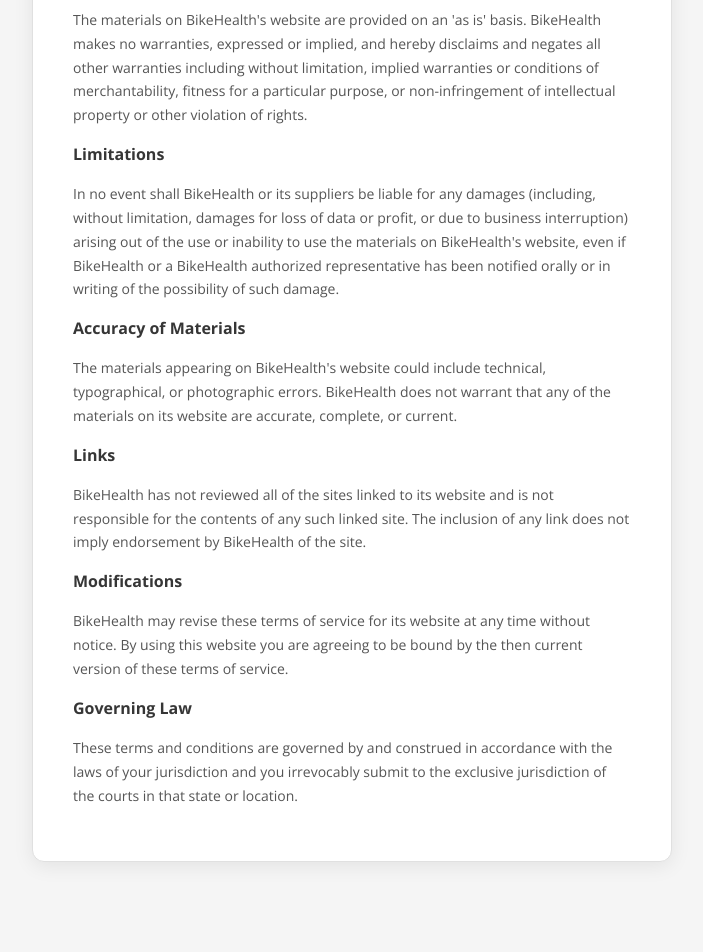
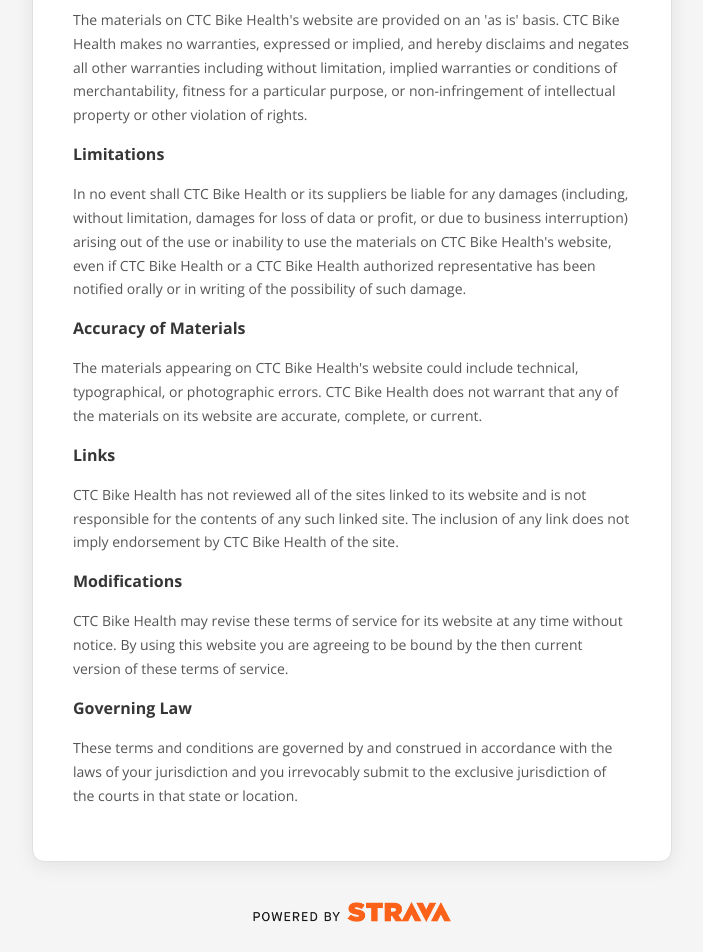
Before and after one commit to Falupi22/trek-strava, a React (Vite) app in the folder apps/web/: page /terms in a window 1280 px wide. Shown: the part 478-1430 px from the top of the page, without its empty margins (288-991 px from the left). Before the commit the page ends 1380 px from the top, so only its background shows below. Built offline with nearby package versions, Linux system fonts and the light colour scheme.

Commit message:
Cosmetic changes

```diff
--- a/apps/web/index.html
+++ b/apps/web/index.html
@@ -3,7 +3,7 @@
   <head>
     <meta charset="UTF-8" />
     <meta name="viewport" content="width=device-width, initial-scale=1.0" />
-    <title>BikeHealth</title>
+    <title>CTC Bike Health</title>
     <link rel="icon" href="/favicon.ico" />
     <link rel="apple-touch-icon" sizes="180x180" href="/favicon.ico" />
     <link rel="icon" sizes="32x32" href="/favicon.ico" />
--- /dev/null
+++ b/apps/web/src/components/StravaAttribution.tsx
@@ -0,0 +1,23 @@
+import { theme } from "../styles";
+
+export default function StravaAttribution() {
+  return (
+    <div
+      style={{
+        display: "flex",
+        justifyContent: "center",
+        alignItems: "center",
+        gap: 8,
+        marginBottom: 30,
+        color: theme.muted,
+        fontSize: 12,
+      }}
+    >
+      <img
+        src="/api_logo_pwrdBy_strava_horiz_orange.png"
+        alt="Powered by Strava"
+        style={{ height: 20, opacity: 0.9 }}
+      />
+    </div>
+  );
+}
--- a/apps/web/src/pages/ConnectPage.tsx
+++ b/apps/web/src/pages/ConnectPage.tsx
@@ -1,5 +1,6 @@
 import { useState } from "react";
 import { useSearchParams, Link } from "react-router-dom";
+import StravaAttribution from "../components/StravaAttribution";
 import { s, theme } from "../styles";
 
 export default function ConnectPage() {
@@ -12,11 +13,12 @@
   };
 
   return (
+    <>
       <div style={s.screen}>
         <div style={s.card}>
           <div style={{ textAlign: "center", marginBottom: 32 }}>
-          <div style={{ fontSize: 56, marginBottom: 12 }}>🚵</div>
-          <h1 style={s.title}>BikeHealth</h1>
+            <img src="/ctc.png" alt="CTC" style={{ height: 120 }} />
+            <h1 style={s.title}>CTC Bike Health</h1>
             <p style={s.subtitle}>Bike Component Health Management</p>
           </div>
 
@@ -116,5 +118,8 @@
           </button>
         </div>
       </div>
+
+      <StravaAttribution />
+    </>
   );
 }
--- a/apps/web/src/pages/DashboardPage.tsx
+++ b/apps/web/src/pages/DashboardPage.tsx
@@ -7,6 +7,7 @@
 import { apiFetch } from "../api/client";
 import DonutChart from "../components/DonutChart";
 import UpdateModal from "../components/UpdateModal";
+import StravaAttribution from "../components/StravaAttribution";
 import { s, theme } from "../styles";
 
 const MOTIVATION = [
@@ -88,6 +89,7 @@
     );
 
   return (
+    <>
       <div style={s.screen}>
         <div style={{ maxWidth: "min(700px, 95vw)", width: "100%" }}>
           <div style={s.dashHeader}>
@@ -98,11 +100,16 @@
                   fontSize: 26,
                   margin: 0,
                   fontWeight: 700,
+                  display: "flex",
+                  alignItems: "center",
+                  gap: 8,
                 }}
               >
-              🚵 BikeHealth
+                CTC Bike Health
               </h1>
-            <p style={{ color: theme.muted, fontSize: 13, margin: "4px 0 0" }}>
+              <p
+                style={{ color: theme.muted, fontSize: 13, margin: "4px 0 0" }}
+              >
                 Component Health Report
               </p>
             </div>
@@ -125,8 +132,8 @@
 
           <div style={s.disclaimer}>
             ⚠️ These results are estimates only. Component failures can occur
-          independently of wear calculations. If in doubt, visit your local shop
-          for a professional inspection.
+            independently of wear calculations. If in doubt, visit your local
+            shop for a professional inspection.
           </div>
 
           {strava && (
@@ -262,12 +269,10 @@
               Terms of Service
             </a>
           </div>
-        <img
-          src="/api_logo_pwrdBy_strava_horiz_orange.png"
-          alt="Powered by Strava"
-          style={{ height: 24, opacity: 0.8 }}
-        />
         </div>
+      </div>
+
+      <StravaAttribution />
 
       {updateModal && (
         <UpdateModal
@@ -279,6 +284,6 @@
           }}
         />
       )}
-    </div>
+    </>
   );
 }
--- a/apps/web/src/pages/SetupPage.tsx
+++ b/apps/web/src/pages/SetupPage.tsx
@@ -4,6 +4,7 @@
 import { COMPONENT_META } from "@bikehealth/shared";
 import { bikesApi } from "../api/bikes";
 import { stravaApi } from "../api/strava";
+import StravaAttribution from "../components/StravaAttribution";
 import { s } from "../styles";
 
 const TREK_MODELS = [
@@ -90,6 +91,7 @@
   });
 
   return (
+    <>
       <div style={s.screen}>
         <div style={{ ...s.card, maxWidth: 540 }}>
           <h2 style={{ ...s.title, fontSize: 22, marginBottom: 24 }}>
@@ -290,5 +292,8 @@
           </button>
         </div>
       </div>
+
+      <StravaAttribution />
+    </>
   );
 }
--- a/apps/web/src/pages/TermsPage.tsx
+++ b/apps/web/src/pages/TermsPage.tsx
@@ -1,10 +1,12 @@
 import { useNavigate } from "react-router-dom";
+import StravaAttribution from "../components/StravaAttribution";
 import { s, theme } from "../styles";
 
 export default function TermsPage() {
   const navigate = useNavigate();
 
   return (
+    <>
       <div style={s.screen}>
         <div
           style={{
@@ -49,81 +51,87 @@
             Acceptance of Terms
           </h2>
           <p>
-          By accessing and using BikeHealth, you accept and agree to be bound by
-          the terms and provision of this agreement.
+            By accessing and using CTC Bike Health, you accept and agree to be
+            bound by the terms and provision of this agreement.
           </p>
 
           <h2 style={{ color: theme.dark, fontSize: 16, marginBottom: 8 }}>
             Use License
           </h2>
           <p>
-          Permission is granted to temporarily access the materials (information
-          or software) on BikeHealth's website for personal, non-commercial
-          transitory viewing only.
+            Permission is granted to temporarily access the materials
+            (information or software) on CTC Bike Health's website for personal,
+            non-commercial transitory viewing only.
           </p>
 
           <h2 style={{ color: theme.dark, fontSize: 16, marginBottom: 8 }}>
             Disclaimer
           </h2>
           <p>
-          The materials on BikeHealth's website are provided on an 'as is'
-          basis. BikeHealth makes no warranties, expressed or implied, and
-          hereby disclaims and negates all other warranties including without
-          limitation, implied warranties or conditions of merchantability,
-          fitness for a particular purpose, or non-infringement of intellectual
-          property or other violation of rights.
+            The materials on CTC Bike Health's website are provided on an 'as
+            is' basis. CTC Bike Health makes no warranties, expressed or
+            implied, and hereby disclaims and negates all other warranties
+            including without limitation, implied warranties or conditions of
+            merchantability, fitness for a particular purpose, or
+            non-infringement of intellectual property or other violation of
+            rights.
           </p>
 
           <h2 style={{ color: theme.dark, fontSize: 16, marginBottom: 8 }}>
             Limitations
           </h2>
           <p>
-          In no event shall BikeHealth or its suppliers be liable for any
+            In no event shall CTC Bike Health or its suppliers be liable for any
             damages (including, without limitation, damages for loss of data or
             profit, or due to business interruption) arising out of the use or
-          inability to use the materials on BikeHealth's website, even if
-          BikeHealth or a BikeHealth authorized representative has been notified
-          orally or in writing of the possibility of such damage.
+            inability to use the materials on CTC Bike Health's website, even if
+            CTC Bike Health or a CTC Bike Health authorized representative has
+            been notified orally or in writing of the possibility of such
+            damage.
           </p>
 
           <h2 style={{ color: theme.dark, fontSize: 16, marginBottom: 8 }}>
             Accuracy of Materials
           </h2>
           <p>
-          The materials appearing on BikeHealth's website could include
-          technical, typographical, or photographic errors. BikeHealth does not
-          warrant that any of the materials on its website are accurate,
-          complete, or current.
+            The materials appearing on CTC Bike Health's website could include
+            technical, typographical, or photographic errors. CTC Bike Health
+            does not warrant that any of the materials on its website are
+            accurate, complete, or current.
           </p>
 
           <h2 style={{ color: theme.dark, fontSize: 16, marginBottom: 8 }}>
             Links
           </h2>
           <p>
-          BikeHealth has not reviewed all of the sites linked to its website and
-          is not responsible for the contents of any such linked site. The
-          inclusion of any link does not imply endorsement by BikeHealth of the
-          site.
+            CTC Bike Health has not reviewed all of the sites linked to its
+            website and is not responsible for the contents of any such linked
+            site. The inclusion of any link does not imply endorsement by CTC
+            Bike Health of the site.
           </p>
 
           <h2 style={{ color: theme.dark, fontSize: 16, marginBottom: 8 }}>
             Modifications
           </h2>
           <p>
-          BikeHealth may revise these terms of service for its website at any
-          time without notice. By using this website you are agreeing to be
-          bound by the then current version of these terms of service.
+            CTC Bike Health may revise these terms of service for its website at
+            any time without notice. By using this website you are agreeing to
+            be bound by the then current version of these terms of service.
           </p>
 
           <h2 style={{ color: theme.dark, fontSize: 16, marginBottom: 8 }}>
             Governing Law
           </h2>
           <p>
-          These terms and conditions are governed by and construed in accordance
-          with the laws of your jurisdiction and you irrevocably submit to the
-          exclusive jurisdiction of the courts in that state or location.
+            These terms and conditions are governed by and construed in
+            accordance with the laws of your jurisdiction and you irrevocably
+            submit to the exclusive jurisdiction of the courts in that state or
+            location.
           </p>
         </div>
       </div>
+
+      <StravaAttribution />
+    </>
   );
 }
```
Also changed, not shown: apps/web/src/pages/PrivacyPage.tsx (+54 -20 lines), apps/web/src/pages/ProcessingPage.tsx (+44 -7 lines), apps/web/public/ctc.png (added). Lines whose indentation alone changed are shown as unchanged.
